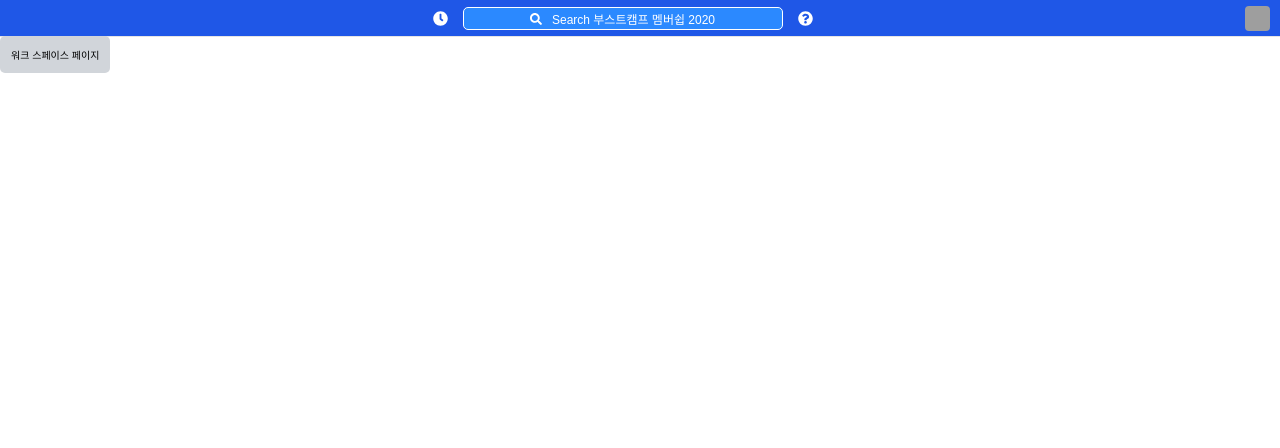
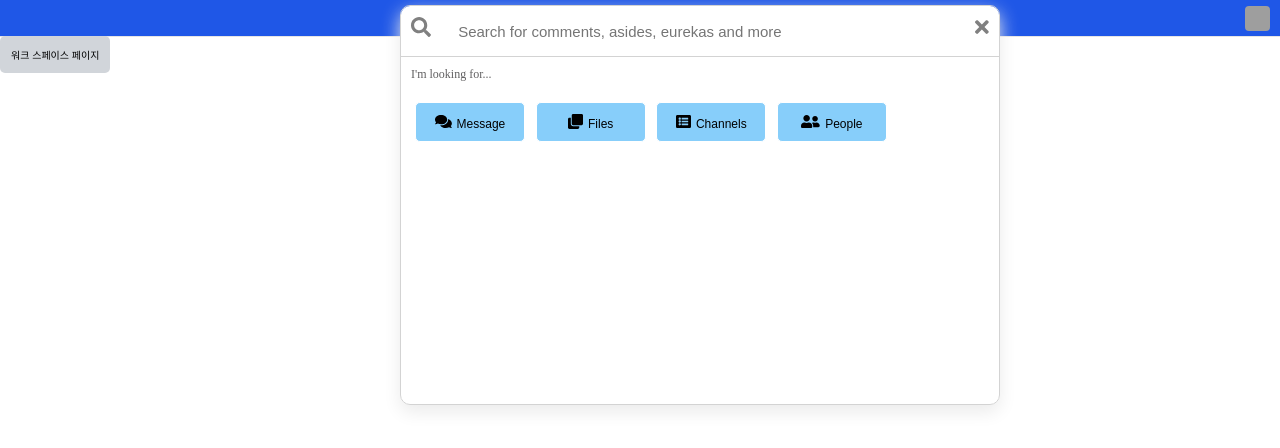
Before and after one commit to boostcamp-2020/Project12-A-Slack-Web, a React app in the folder client/: page / in a window 1280 px wide. Both pictures are taken after a click on the button "Search 부스트캠프 멤버쉽 2020". Shown: the top 448 px of the page. Built offline with nearby package versions, Linux system fonts and the light colour scheme; grey boxes are pictures that could not be loaded.

Commit message:
feat: add header input popup

```diff
--- a/client/src/component/organism/Header/Header.tsx
+++ b/client/src/component/organism/Header/Header.tsx
@@ -1,7 +1,97 @@
-import React from 'react'
+import React, { useState } from 'react'
 import styled from 'styled-components'
+import myIcon from '@constant/icon'
 import A from '@atom'
 import M from '@molecule'
+
+const Header = () => {
+  const [modal, setModal] = useState<boolean>(false)
+  const handleSearchBarClick = () => {
+    setModal(!modal)
+  }
+  const handleProfileClick = () => {
+    alert('Profile clicked!')
+  }
+  return (
+    <>
+      <StyledHeaderContainer>
+        <M.HeaderInput onClick={handleSearchBarClick} />
+        <A.Image customStyle={headerImageStyle} onClick={handleProfileClick} />
+      </StyledHeaderContainer>
+      {modal ? (
+        <M.Modal
+          overlayStyle={HeaderInputOverlay}
+          modalWrapperStyle={HeaderInputModal}
+          disableCloseButton
+          onClose={handleSearchBarClick}
+        >
+          <>
+            <ModalInputContainer>
+              <A.Icon icon={myIcon.search} customStyle={ModalInputIconStyle} />
+              <StyledInput placeholder="Search for comments, asides, eurekas and more" />
+              <A.Icon
+                icon={myIcon.close}
+                customStyle={ModalInputIconStyle}
+                onClick={handleSearchBarClick}
+              />
+            </ModalInputContainer>
+            <LookingForDiv>I'm looking for...</LookingForDiv>
+            <ButtonContainer>
+              <M.ButtonDiv
+                buttonStyle={modalButtonStyle}
+                textStyle={modalTextStyle}
+              >
+                <>
+                  <A.Icon
+                    icon={myIcon.message}
+                    customStyle={InModalInputIconStyle}
+                  />
+                  Message
+                </>
+              </M.ButtonDiv>
+              <M.ButtonDiv
+                buttonStyle={modalButtonStyle}
+                textStyle={modalTextStyle}
+              >
+                <>
+                  <A.Icon
+                    icon={myIcon.file}
+                    customStyle={InModalInputIconStyle}
+                  />
+                  Files
+                </>
+              </M.ButtonDiv>
+              <M.ButtonDiv
+                buttonStyle={modalButtonStyle}
+                textStyle={modalTextStyle}
+              >
+                <>
+                  <A.Icon
+                    icon={myIcon.channels}
+                    customStyle={InModalInputIconStyle}
+                  />
+                  Channels
+                </>
+              </M.ButtonDiv>
+              <M.ButtonDiv
+                buttonStyle={modalButtonStyle}
+                textStyle={modalTextStyle}
+              >
+                <>
+                  <A.Icon
+                    icon={myIcon.people}
+                    customStyle={InModalInputIconStyle}
+                  />
+                  People
+                </>
+              </M.ButtonDiv>
+            </ButtonContainer>
+          </>
+        </M.Modal>
+      ) : null}
+    </>
+  )
+}
 
 const StyledHeaderContainer = styled.div`
   background-color: #1f57e7;
@@ -11,6 +101,65 @@ const StyledHeaderContainer = styled.div`
   align-items: center;
 `
 
+const ModalInputContainer = styled.div`
+  background-color: white;
+  display: flex;
+  justify-content: space-between;
+  padding: 10px;
+  border-bottom: 1px solid lightgrey;
+`
+
+const ModalInputIconStyle = {
+  color: 'grey',
+  fontSize: '20px;',
+  margin: '0px 0px 0px 0px',
+}
+
+const InModalInputIconStyle = {
+  color: 'black',
+  fontSize: '15px;',
+  margin: '5px 5px 0px 0px',
+}
+
+// TODO: A.Input 으로 대체하기
+const StyledInput = styled.input`
+  border: none;
+  width: 500px;
+  height: 30px;
+  padding: 5px;
+  font-size: 15px;
+  color: #616061;
+`
+
+const LookingForDiv = styled.div`
+  padding: 10px;
+  font-size: 12px;
+  color: #616061;
+`
+
+const ButtonContainer = styled.div`
+  padding: 10px;
+  display: flex;
+  justify-content: space-between;
+  width: 500px;
+  height: 50px;
+`
+
+const modalButtonStyle = {
+  width: '110px',
+  padding: '10px',
+  height: '40px',
+  margin: '0px 4px 0px 4px',
+  backgroundColor: 'lightSkyBlue',
+  border: '1px solid white',
+  hoverBackgroundColor: 'lightGrey',
+}
+
+const modalTextStyle = {
+  color: 'black',
+  fontSize: '1.2rem',
+}
+
 const headerImageStyle = {
   margin: '0px 10px 0px 0px',
   height: '2.5rem',
@@ -19,19 +168,23 @@ const headerImageStyle = {
   cursor: 'pointer',
 }
 
-const Header = () => {
-  const handleSearchBarClick = () => {
-    alert('Search bar clicked!')
-  }
-  const handleProfileClick = () => {
-    alert('Profile clicked!')
-  }
-  return (
-    <StyledHeaderContainer>
-      <M.HeaderInput onClick={handleSearchBarClick} />
-      <A.Image customStyle={headerImageStyle} onClick={handleProfileClick} />
-    </StyledHeaderContainer>
-  )
+const HeaderInputOverlay = {
+  zIndex: '1',
+  opacity: '0',
+}
+
+const HeaderInputModal = {
+  zIndex: '2',
+  position: 'absolute',
+  top: '5px',
+  bottom: 'auto',
+  left: '400px',
+  right: '0',
+  height: '400px',
+  width: '600px',
+  border: '1px solid lightgrey',
+  borderRadius: '10px',
+  boxShadow: '0px 7px 18px 0px #EBEBEB',
 }
 
 export default Header
--- a/client/src/constant/icon.ts
+++ b/client/src/constant/icon.ts
@@ -3,6 +3,10 @@ import {
   faQuestionCircle,
   faSearch,
   faTimes,
+  faComments,
+  faClone,
+  faListAlt,
+  faUserFriends,
 } from '@fortawesome/free-solid-svg-icons'
 
 const myIcon = {
@@ -10,6 +14,10 @@ const myIcon = {
   question: faQuestionCircle,
   search: faSearch,
   close: faTimes,
+  message: faComments,
+  file: faClone,
+  channels: faListAlt,
+  people: faUserFriends,
 }
 
 export default myIcon
```
